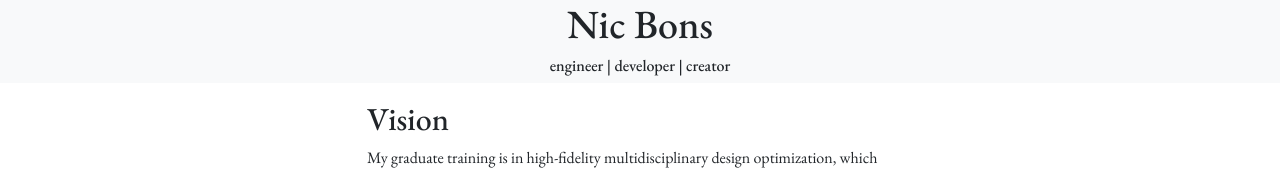
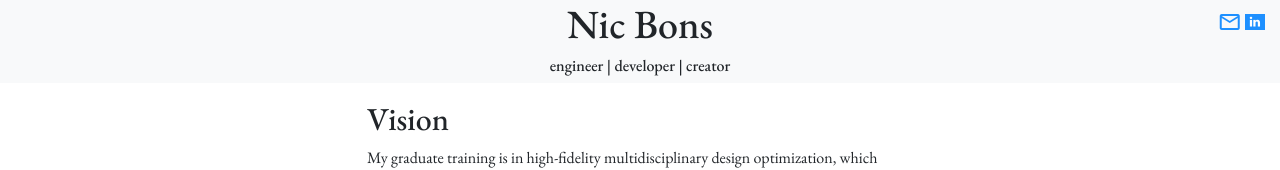
Before and after one commit to nbons/nbons.github.io, a plain HTML site: page index.html in a window 1280 px wide. Shown: the top 170 px of the page. Drawn offline with nearby package versions, Linux system fonts and the light colour scheme.

Commit message:
Added contact icons

```diff
--- a/index.html
+++ b/index.html
@@ -15,6 +15,7 @@
     href="https://fonts.googleapis.com/css2?family=EB+Garamond:ital,wght@0,400..800;1,400..800&family=Libre+Baskerville:ital,wght@0,400;0,700;1,400&display=swap"
     rel="stylesheet">
   <link rel="stylesheet" href="https://fonts.googleapis.com/css2?family=Material+Symbols+Outlined:opsz,wght,FILL,GRAD@24,400,0,0" />
+  <link rel="stylesheet" href="https://cdnjs.cloudflare.com/ajax/libs/font-awesome/4.7.0/css/font-awesome.min.css">
   <link rel="stylesheet" href="style.css">
 </head>
 
@@ -23,6 +24,12 @@
     <div class="container-fluid text-center">
       <h1>Nic Bons</h1>
       <h6>engineer | developer | creator</h6>
+      <div class="contact-block">
+        <a href="mailto:npbons@gmail.com" class="material-symbols-outlined">
+          mail
+        </a>
+        <a href="https://www.linkedin.com/in/nicolas-bons-b2a09378" class="fa fa-linkedin"></a>
+      </div>
     </div>
   </nav>
   <div class="container pb-5">
--- a/style.css
+++ b/style.css
@@ -66,3 +66,29 @@ a {
   color: var(--accent-color);
   text-decoration: none;
 }
+
+a:hover {
+  opacity: 0.7;
+}
+
+.contact-block {
+  position: absolute;
+  top: 0px;
+  right: 0px;
+  padding: 10px 15px;
+}
+
+.fa {
+  padding: 2px;
+  font-size: 12px;
+  width: 20px;
+  text-align: center;
+  /* text-decoration: none; */
+  vertical-align: top;
+  margin: 4px 0px;
+}
+
+.fa-linkedin {
+  background: var(--accent-color);
+  color: white;
+}
```
